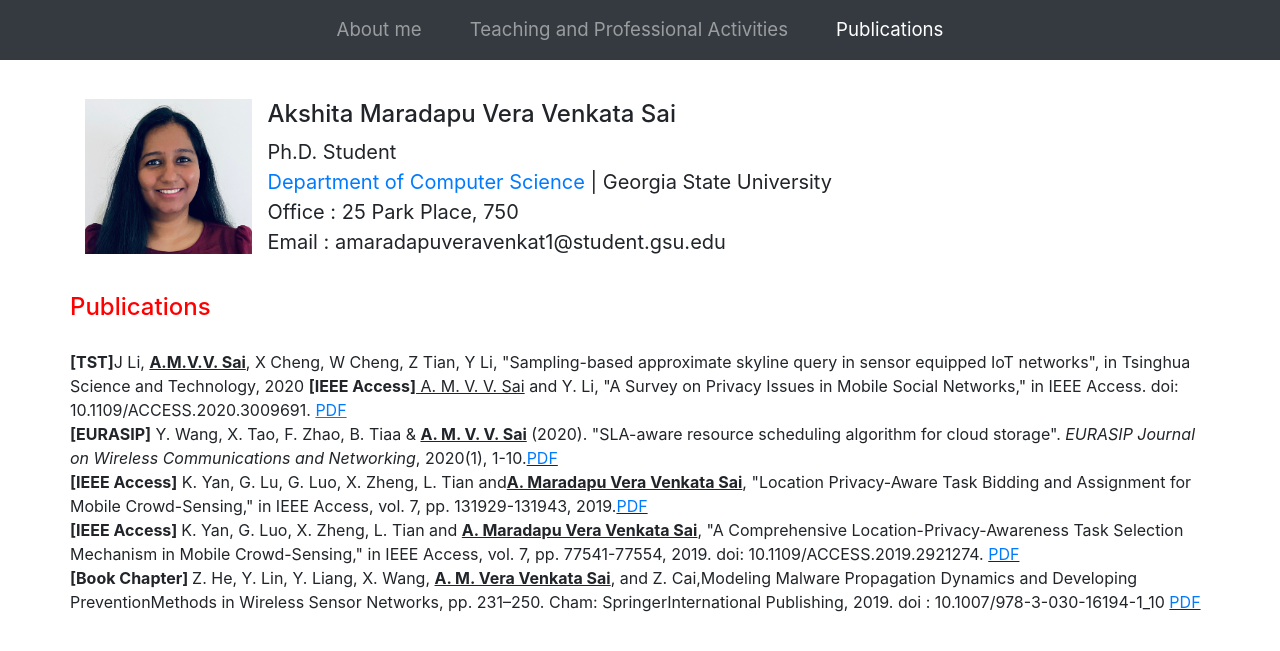
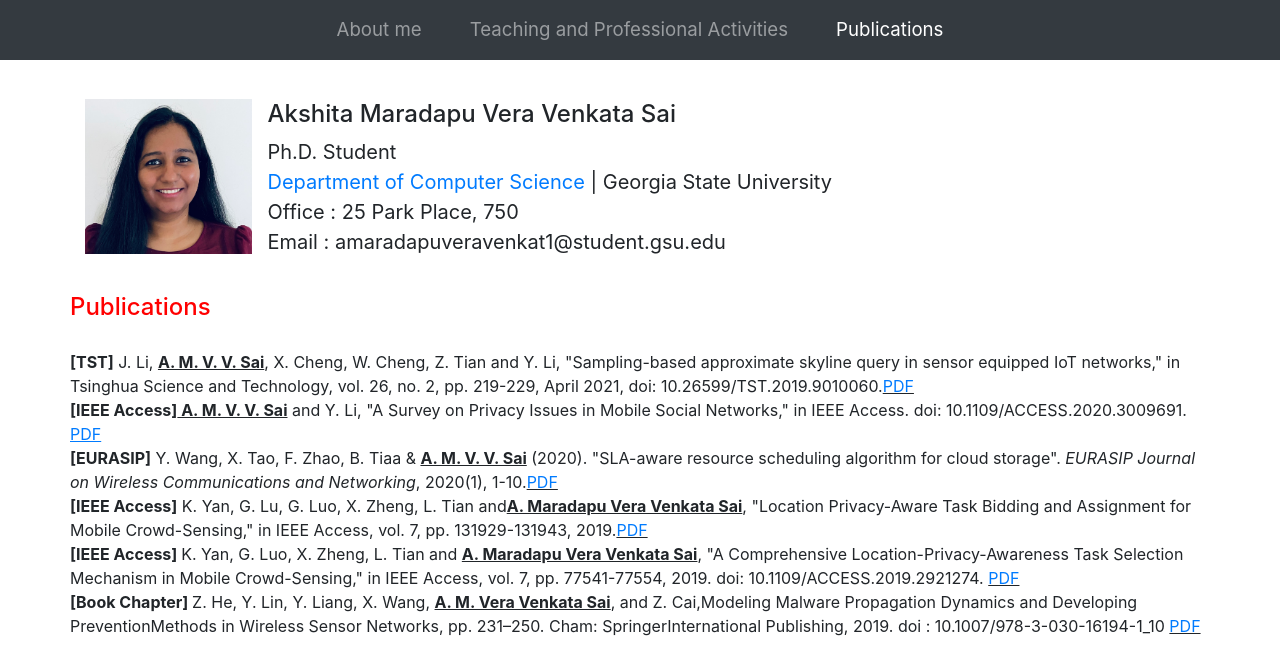
Before and after one commit to Akshitamvvs/Akshitamvvs.github.io, a plain HTML site: page publications.html in a window 1280 px wide. Shown: the top 651 px of the page. Drawn offline with nearby package versions, Linux system fonts and the light colour scheme.

Commit message:
Update publications.html

```diff
--- a/publications.html
+++ b/publications.html
@@ -41,9 +41,8 @@
         </div>
         <div class="row" style="padding-top:20px;">
         <p>
-          <b>[TST]</b>J Li, <b><u>A.M.V.V. Sai</u></b>, X Cheng, W Cheng, Z Tian, Y Li, "Sampling-based approximate skyline query in sensor equipped IoT networks", in Tsinghua Science and Technology, 2020
-
-          <b>[IEEE Access]</b><u> A. M. V. V. Sai</u> and Y. Li, "A Survey on Privacy Issues in Mobile Social Networks," in IEEE Access.
+          <b>[TST]</b> J. Li, <b><u>A. M. V. V. Sai</u></b>, X. Cheng, W. Cheng, Z. Tian and Y. Li, "Sampling-based approximate skyline query in sensor equipped IoT networks," in Tsinghua Science and Technology, vol. 26, no. 2, pp. 219-229, April 2021, doi: 10.26599/TST.2019.9010060.<u><a href="https://ieeexplore.ieee.org/stamp/stamp.jsp?tp=&arnumber=9147159">PDF</a></u></br>
+          <b>[IEEE Access]</b><b><u> A. M. V. V. Sai</u></b> and Y. Li, "A Survey on Privacy Issues in Mobile Social Networks," in IEEE Access.
 doi: 10.1109/ACCESS.2020.3009691. <a href="http://ieeexplore.ieee.org/stamp/stamp.jsp?tp=&arnumber=9142169&isnumber=6514899"><u>PDF</u></a></br>
             <b>[EURASIP]</b> Y. Wang, X. Tao, F. Zhao, B. Tiaa & <b><u>A. M. V. V. Sai</u></b> (2020). "SLA-aware resource scheduling algorithm for cloud storage". <i>EURASIP Journal on Wireless Communications and Networking</i>, 2020(1), 1-10.<u><a href="https://link.springer.com/content/pdf/10.1186/s13638-019-1604-0.pdf">PDF</a></u></br>
             <b>[IEEE Access]</b> K. Yan, G. Lu, G. Luo, X. Zheng, L. Tian and<b><u>A. Maradapu Vera Venkata Sai</u></b>, "Location Privacy-Aware Task Bidding and Assignment for Mobile Crowd-Sensing," in IEEE Access, vol. 7, pp. 131929-131943, 2019.<u><a href ="https://ieeexplore.ieee.org/stamp/stamp.jsp?tp=&arnumber=8835117">PDF</a></u></br>
```
